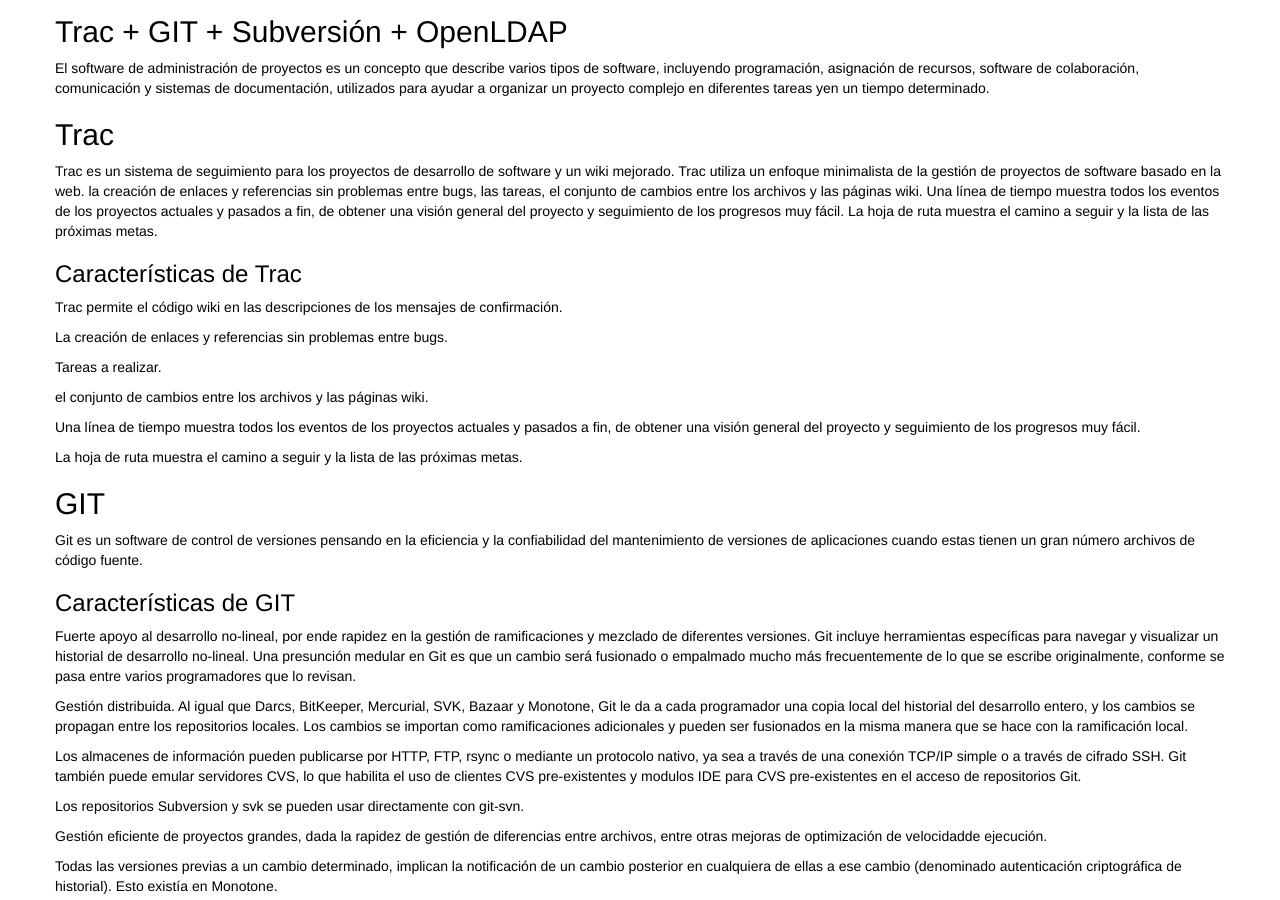
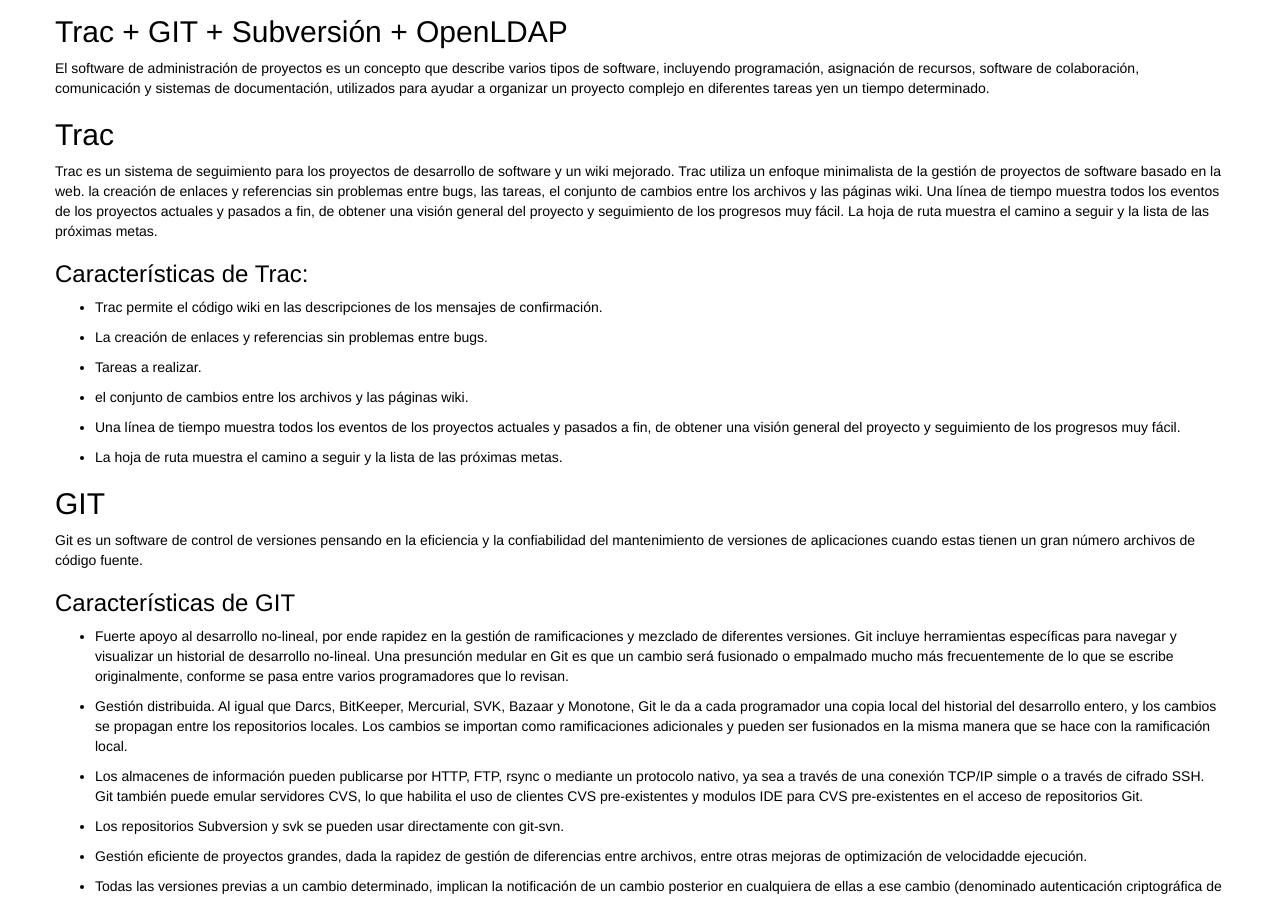
Before and after one commit to Covetel/Covetel.github.io, a Jekyll site: the page built from _posts/2014-04-25-Sistema-para-la-gestion-y-seguimiento-de-proyectos-de-desarrollo.markdown, in a window 1280 px wide and 900 px high, scrolled down 796 px. Built offline with Jekyll 4.4.1, drawn with Linux system fonts in a browser that asks for light colours; Markdown is read by kramdown in place of the engine named in the settings.

```diff
--- a/_posts/2014-04-25-Sistema-para-la-gestion-y-seguimiento-de-proyectos-de-desarrollo.markdown
+++ b/_posts/2014-04-25-Sistema-para-la-gestion-y-seguimiento-de-proyectos-de-desarrollo.markdown
@@ -13,19 +13,19 @@ El software de administración de proyectos es un concepto que describe varios t
 
 Trac es un sistema de seguimiento para los proyectos de desarrollo de software y un wiki mejorado. Trac utiliza un enfoque minimalista de la gestión de proyectos de software basado en la web. la creación de enlaces y referencias sin problemas entre bugs, las tareas, el conjunto de cambios entre los archivos y las páginas wiki. Una línea de tiempo muestra todos los eventos de los proyectos actuales y pasados a fin, de obtener una visión general del proyecto y seguimiento de los progresos muy fácil. La hoja de ruta muestra el camino a seguir y la lista de las próximas metas.
 
-###Características de Trac
+###Características de Trac:
 
-Trac permite el código wiki en las descripciones de los mensajes de confirmación.
+* Trac permite el código wiki en las descripciones de los mensajes de confirmación.
 
-La creación de enlaces y referencias sin problemas entre bugs.
+* La creación de enlaces y referencias sin problemas entre bugs.
 
-Tareas a realizar.
+* Tareas a realizar.
 
-el conjunto de cambios entre los archivos y las páginas wiki.
+* el conjunto de cambios entre los archivos y las páginas wiki.
 
-Una línea de tiempo muestra todos los eventos de los proyectos actuales y pasados a fin, de obtener una visión general del proyecto y seguimiento de los progresos muy fácil.
+* Una línea de tiempo muestra todos los eventos de los proyectos actuales y pasados a fin, de obtener una visión general del proyecto y seguimiento de los progresos muy fácil.
 
-La hoja de ruta muestra el camino a seguir y la lista de las próximas metas.
+* La hoja de ruta muestra el camino a seguir y la lista de las próximas metas.
 
 
 ##GIT
@@ -34,23 +34,23 @@ Git es un software de control de versiones pensando en la eficiencia y la confia
 
 ###Características de GIT
 
-Fuerte apoyo al desarrollo no-lineal, por ende rapidez en la gestión de ramificaciones y mezclado de diferentes versiones. Git incluye herramientas específicas para navegar y visualizar un historial de desarrollo no-lineal. Una presunción medular en Git es que un cambio será fusionado o empalmado mucho más frecuentemente de lo que se escribe originalmente, conforme se pasa entre varios programadores que lo revisan.
+* Fuerte apoyo al desarrollo no-lineal, por ende rapidez en la gestión de ramificaciones y mezclado de diferentes versiones. Git incluye herramientas específicas para navegar y visualizar un historial de desarrollo no-lineal. Una presunción medular en Git es que un cambio será fusionado o empalmado mucho más frecuentemente de lo que se escribe originalmente, conforme se pasa entre varios programadores que lo revisan.
 
-Gestión distribuida. Al igual que Darcs, BitKeeper, Mercurial, SVK, Bazaar y Monotone, Git le da a cada programador una copia local del historial del desarrollo entero, y los cambios se propagan entre los repositorios locales. Los cambios se importan como ramificaciones adicionales y pueden ser fusionados en la misma manera que se hace con la ramificación local.
+* Gestión distribuida. Al igual que Darcs, BitKeeper, Mercurial, SVK, Bazaar y Monotone, Git le da a cada programador una copia local del historial del desarrollo entero, y los cambios se propagan entre los repositorios locales. Los cambios se importan como ramificaciones adicionales y pueden ser fusionados en la misma manera que se hace con la ramificación local.
 
-Los almacenes de información pueden publicarse por HTTP, FTP, rsync o mediante un protocolo nativo, ya sea a través de una conexión TCP/IP simple o a través de cifrado SSH. Git también puede emular servidores CVS, lo que habilita el uso de clientes CVS pre-existentes y modulos IDE para CVS pre-existentes en el acceso de repositorios Git.
+* Los almacenes de información pueden publicarse por HTTP, FTP, rsync o mediante un protocolo nativo, ya sea a través de una conexión TCP/IP simple o a través de cifrado SSH. Git también puede emular servidores CVS, lo que habilita el uso de clientes CVS pre-existentes y modulos IDE para CVS pre-existentes en el acceso de repositorios Git.
 
-Los repositorios Subversion y svk se pueden usar directamente con git-svn.
+* Los repositorios Subversion y svk se pueden usar directamente con git-svn.
 
-Gestión eficiente de proyectos grandes, dada la rapidez de gestión de diferencias entre archivos, entre otras mejoras de optimización de velocidadde ejecución.
+* Gestión eficiente de proyectos grandes, dada la rapidez de gestión de diferencias entre archivos, entre otras mejoras de optimización de velocidadde ejecución.
 
-Todas las versiones previas a un cambio determinado, implican la notificación de un cambio posterior en cualquiera de ellas a ese cambio (denominado autenticación criptográfica de historial). Esto existía en Monotone.
+* Todas las versiones previas a un cambio determinado, implican la notificación de un cambio posterior en cualquiera de ellas a ese cambio (denominado autenticación criptográfica de historial). Esto existía en Monotone.
 
-Resulta algo más caro trabajar con ficheros concretos frente a proyectos, eso diferencia el trabajo frente a CVS, que trabaja con base en cambios de fichero, pero mejora el trabajo con afectaciones de código que concurren en operaciones similares en varios archivos.
+* Resulta algo más caro trabajar con ficheros concretos frente a proyectos, eso diferencia el trabajo frente a CVS, que trabaja con base en cambios de fichero, pero mejora el trabajo con afectaciones de código que concurren en operaciones similares en varios archivos.
 
-Los renombrados se trabajan basándose en similitudes entre ficheros, aparte de nombres de ficheros, pero no se hacen marcas explícitas de cambios de nombre con base en supuestos nombres únicos de nodos de sistema de ficheros, lo que evita posibles, y posiblemente desastrosas, coincidencias de ficheros diferentes en un único nombre.
+* Los renombrados se trabajan basándose en similitudes entre ficheros, aparte de nombres de ficheros, pero no se hacen marcas explícitas de cambios de nombre con base en supuestos nombres únicos de nodos de sistema de ficheros, lo que evita posibles, y posiblemente desastrosas, coincidencias de ficheros diferentes en un único nombre.
 
-Realmacenamiento periódico en paquetes (ficheros). Esto es relativamente eficiente para escritura de cambios y relativamente ineficiente para lectura si el reempaquetado (con base en diferencias) no ocurre cada cierto tiempo.
+* Realmacenamiento periódico en paquetes (ficheros). Esto es relativamente eficiente para escritura de cambios y relativamente ineficiente para lectura si el reempaquetado (con base en diferencias) no ocurre cada cierto tiempo.
 
 ##Subversion
 
@@ -58,21 +58,21 @@ Subversion es un sistema de control de versiones diseñado específicamente para
 
 ###Características de Subversion
 
-Se sigue la historia de los archivos y directorios a través de copias y renombrados.
+* Se sigue la historia de los archivos y directorios a través de copias y renombrados.
 
-Las modificaciones (incluyendo cambios a varios archivos) son atómicas.
+* Las modificaciones (incluyendo cambios a varios archivos) son atómicas.
 
-La creación de ramas y etiquetas es una operación más eficiente. Tiene costo de complejidad constante (O(1)) y no lineal (O(n)) como en CVS.
+* La creación de ramas y etiquetas es una operación más eficiente. Tiene costo de complejidad constante (O(1)) y no lineal (O(n)) como en CVS.
 
-Se envían sólo las diferencias en ambas direcciones (en CVS siempre se envían al servidor archivos completos).
+* Se envían sólo las diferencias en ambas direcciones (en CVS siempre se envían al servidor archivos completos).
 
-Puede ser servido mediante Apache, sobre WebDAV/DeltaV. Esto permite que clientes WebDAV utilicen Subversion de forma transparente.
+* Puede ser servido mediante Apache, sobre WebDAV/DeltaV. Esto permite que clientes WebDAV utilicen Subversion de forma transparente.
 
-Maneja eficientemente archivos binarios (a diferencia de CVS que los trata internamente como si fueran de texto).
+* Maneja eficientemente archivos binarios (a diferencia de CVS que los trata internamente como si fueran de texto).
 
-Permite selectivamente el bloqueo de archivos. Se usa en archivos binarios que, al no poder fusionarse fácilmente, conviene que no sean editados por más de una persona a la vez.
+* Permite selectivamente el bloqueo de archivos. Se usa en archivos binarios que, al no poder fusionarse fácilmente, conviene que no sean editados por más de una persona a la vez.
 
-Cuando se usa integrado a Apache permite utilizar todas las opciones que este servidor provee a la hora de autentificar archivos (SQL, LDAP, PAM, etc.).
+* Cuando se usa integrado a Apache permite utilizar todas las opciones que este servidor provee a la hora de autentificar archivos (SQL, LDAP, PAM, etc.).
 
 ##OpenLDAP
 
@@ -81,14 +81,14 @@ LDAP son las siglas de Lightweight Directory Access Protocol (en español Protoc
 
 ###Características de OpenLDAP
 
-Soporte LDAPv3 — OpenLDAP soporta la Capa de autenticación y seguridad (SASL), la Seguridad de la capa de transporte (TLS) y la Capa de conexión segura (SSL), entre otras mejoras. Muchos de los cambios en el protocolo desde LDAPv2 han sido diseñados para hacer LDAP más seguro.
+* Soporte LDAPv3 — OpenLDAP soporta la Capa de autenticación y seguridad (SASL), la Seguridad de la capa de transporte (TLS) y la Capa de conexión segura (SSL), entre otras mejoras. Muchos de los cambios en el protocolo desde LDAPv2 han sido diseñados para hacer LDAP más seguro.
 
-Soporte IPv6 — OpenLDAP soporta la próxima generación del protocolo de Internet versión 6.
+* Soporte IPv6 — OpenLDAP soporta la próxima generación del protocolo de Internet versión 6.
 
-LDAP sobre IPC — OpenLDAP se puede comunicar dentro de un sistema usando comunicación interproceso (IPC). Esto mejora la seguridad al eliminar la necesidad de comunicarse a través de la red.
+* LDAP sobre IPC — OpenLDAP se puede comunicar dentro de un sistema usando comunicación interproceso (IPC). Esto mejora la seguridad al eliminar la necesidad de comunicarse a través de la red.
 
-API de C actualizada — Mejora la forma en que los programadores se conectan para usar servidores de directorio LDAP.
+* API de C actualizada — Mejora la forma en que los programadores se conectan para usar servidores de directorio LDAP.
 
-Soporte LDIFv1 — Provee compatibilidad completa con el formato de intercambio de datos, Data Interchange Format (LDIF) versión 1.
+* Soporte LDIFv1 — Provee compatibilidad completa con el formato de intercambio de datos, Data Interchange Format (LDIF) versión 1.
 
-Servidor Stand-Alone mejorado — Incluye un sistema de control de acceso actualizado, conjunto de hilos, herramientas mejoradas y mucho más.
+* Servidor Stand-Alone mejorado — Incluye un sistema de control de acceso actualizado, conjunto de hilos, herramientas mejoradas y mucho más.
```
